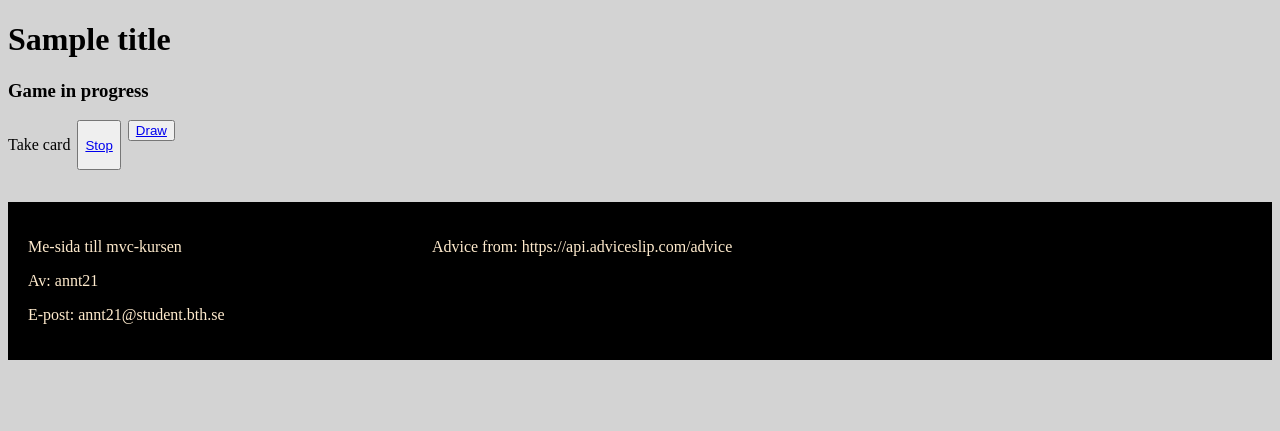
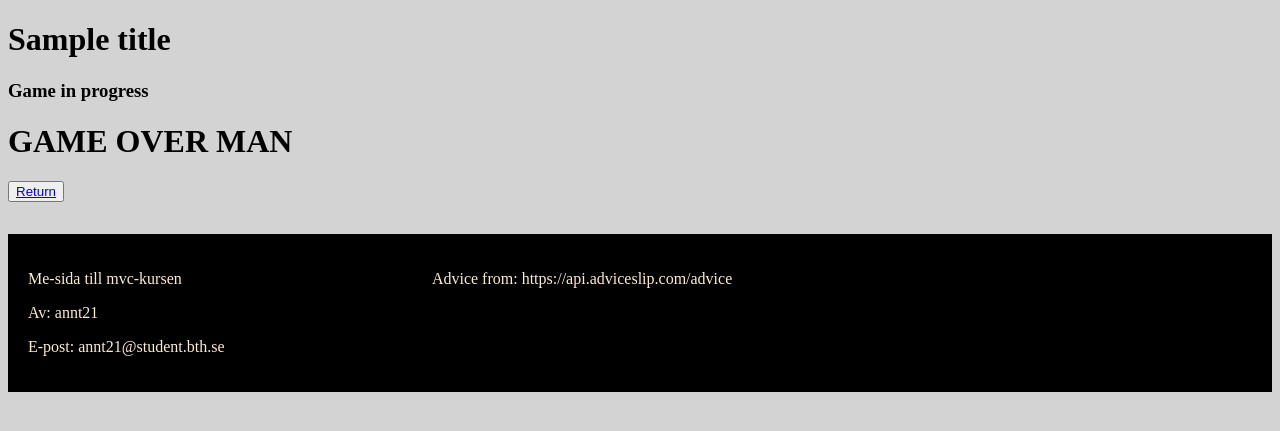
Before and after one commit to NilssonAndreas/mvc-report, a Symfony app: template templates/game/start.html.twig in a window 1280 px wide. Shown: the part 249-680 px from the top of the page. Run offline with Twig, Linux system fonts and the light colour scheme; the template is opened without the code that fills it: most values are stand-ins (such as "Sample title", 1, 10 or a date in 2020); some libraries are stand-ins or nearby versions.

Commit message:
added check for bust

```diff
--- a/templates/game/start.html.twig
+++ b/templates/game/start.html.twig
@@ -7,21 +7,14 @@
 
 <h3>Game in progress</h3>
 
+{% if game.bust == false %}
+
+
 <div style="gap: 7px; display: flex;">
     <p>
         Take card
     </p>
     <button><a href="{{ url("game-home") }}"> Stop</a></button>
-    {# <button><a href="{{ url("deck-shuffle") }}"> Shuffle</a></button>
-    <button><a href="{{ url("deck-draw") }}"> Draw</a></button>
-    <button><a href="{{ url("deck-multiRoll", {numRolls: 5}) }}"> MultiDraw</a></button>
-    <button><a href="{{ url("deck-deal",{numPlayer: 2, numCards: 5}) }}"> Deal</a></button>
-    <button><a href="{{ url("card-deck2") }}"> Joker</a></button>
-    <button><a href="{{ url("api-sort") }}"> Get/Sorted</a></button> #}
-
-    {# <form method="post" action="{{ url("api-shuffle") }}">
-        <input type="submit" name="name" value="POST/Shuffle" />
-    </form> #}
 
     <div>
 
@@ -41,4 +34,10 @@
             <td class="cards">{{cards}}</td>
     {% endfor %}
 </div>
+{% else %}
+
+<h1>GAME OVER MAN</h1>
+<button><a href="{{ url("game-home") }}"> Return</a></button>
+{% endif %}
+
 {% endblock %}
```
Also changed, not shown: src/Cards/Game.php (+12 -2 lines).
